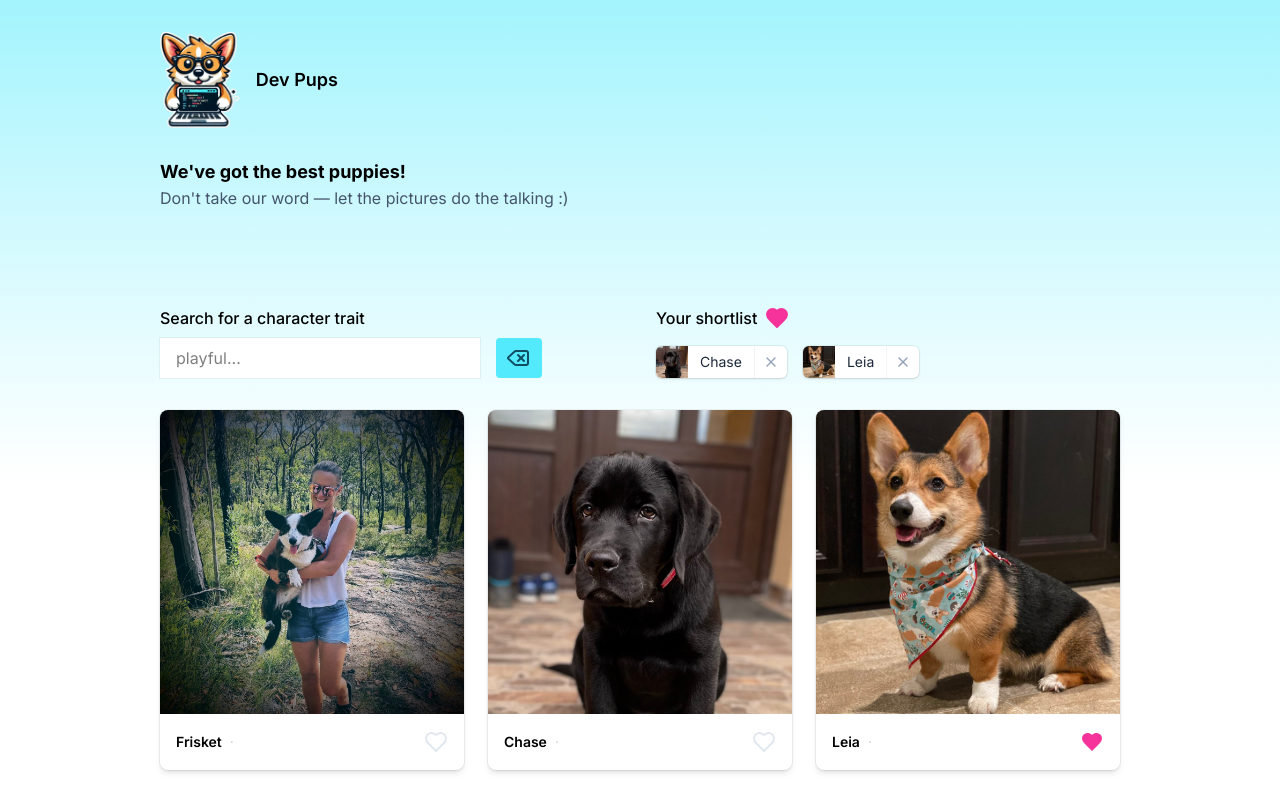
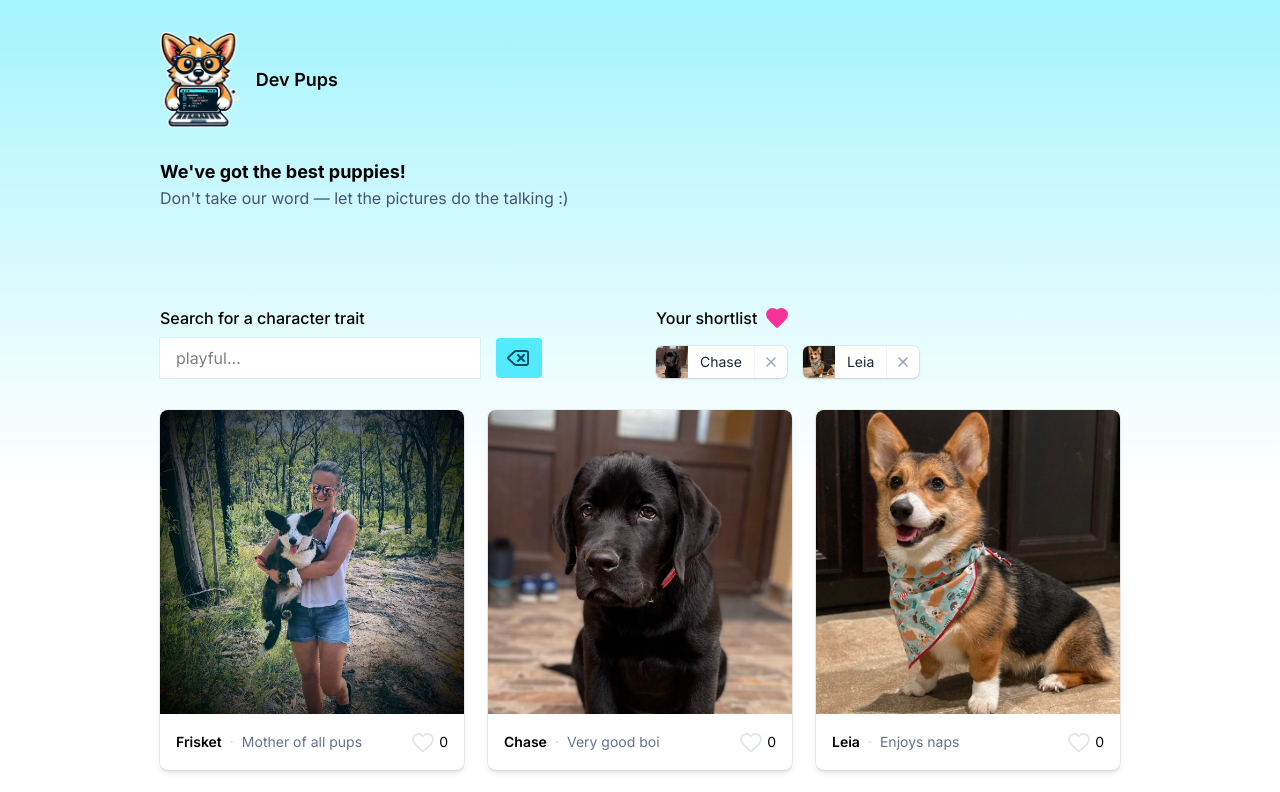
Before and after one commit to taslimulislam/dev-puppies, a React (Vite) app: page / in a window 1280 px wide. Shown: the top 792 px of the page. Built offline with nearby package versions, Linux system fonts and the light colour scheme.

Commit message:
like operation using useState hooks

```diff
--- a/package.json
+++ b/package.json
@@ -12,6 +12,7 @@
   },
   "dependencies": {
     "@tailwindcss/vite": "^4.2.4",
+    "lucide-react": "^1.11.0",
     "react": "^19.2.5",
     "react-dom": "^19.2.5",
     "tailwindcss": "^4.2.4"
--- /dev/null
+++ b/src/components/LikeToggle.tsx
@@ -0,0 +1,27 @@
+import { Heart } from "lucide-react";
+import React from "react";
+
+export function LikeToggle() {
+    const[isLiked, setIsLiked] = React.useState(false);
+    const[count, setCount] = React.useState(0);
+
+    function handleClick() {
+        setIsLiked(!isLiked);
+        setCount(count + 1);
+
+    }
+
+    return (
+        <button className="group flex items-center gap-1" onClick={handleClick}>
+            <Heart
+                className={
+                    isLiked ?
+                    "fill-pink-500 stroke-none"
+                    : "stroke-slate-200 group-hover:stroke-slate-300"
+                }
+            />
+            <span>{count}</span>
+        </button>
+
+    )
+}
--- a/src/components/PuppiesList.tsx
+++ b/src/components/PuppiesList.tsx
@@ -1,4 +1,5 @@
 import { type Puppy } from "../types";
+import { LikeToggle } from "./LikeToggle";
 
 export function PuppiesList({ puppies }: {puppies: Puppy[]}) {
     return (
@@ -27,30 +28,9 @@
                 <div className="flex items-center gap-2">
                 <p className="font-semibold">{puppy.name}</p>
                 <span className="text-slate-300">·</span>
-                <p className="text-slate-500">{puppy.trait}</p>
+                <p className="text-slate-500">{puppy.vibe}</p>
                 </div>
-                <button className="group">
-                <svg
-                    xmlns="http://www.w3.org/2000/svg"
-                    width="24"
-                    height="24"
-                    viewBox="0 0 24 24"
-                    fill="none"
-                    stroke="currentColor"
-                    strokeWidth="2"
-                    strokeLinecap="round"
-                    strokeLinejoin="round"
-                    className={
-                        puppy.id === 3 ?
-                        "fill-pink-500 stroke-none"
-                        : "stroke-slate-200 group-hover:stroke-slate-300"
-                    }
-                >
-                    <path
-                    d="M19 14c1.49-1.46 3-3.21 3-5.5A5.5 5.5 0 0 0 16.5 3c-1.76 0-3 .5-4.5 2-1.5-1.5-2.74-2-4.5-2A5.5 5.5 0 0 0 2 8.5c0 2.3 1.5 4.05 3 5.5l7 7Z"
-                    ></path>
-                </svg>
-                </button>
+                <LikeToggle />
             </div>
         </li>
     )
```
Also changed, not shown: src/components/Container.tsx (renamed from src/components/Container.jsx), src/components/Header.tsx (renamed from src/components/Header.jsx), src/components/NewPuppyForm.tsx (renamed from src/components/NewPuppyForm.jsx), src/components/PageWraper.tsx (renamed from src/components/PageWraper.jsx), src/components/Search.tsx (renamed from src/components/Search.jsx), src/components/ShortList.tsx (renamed from src/components/ShortList.jsx), 1 other file (tests, documents, lock files or other folders).
